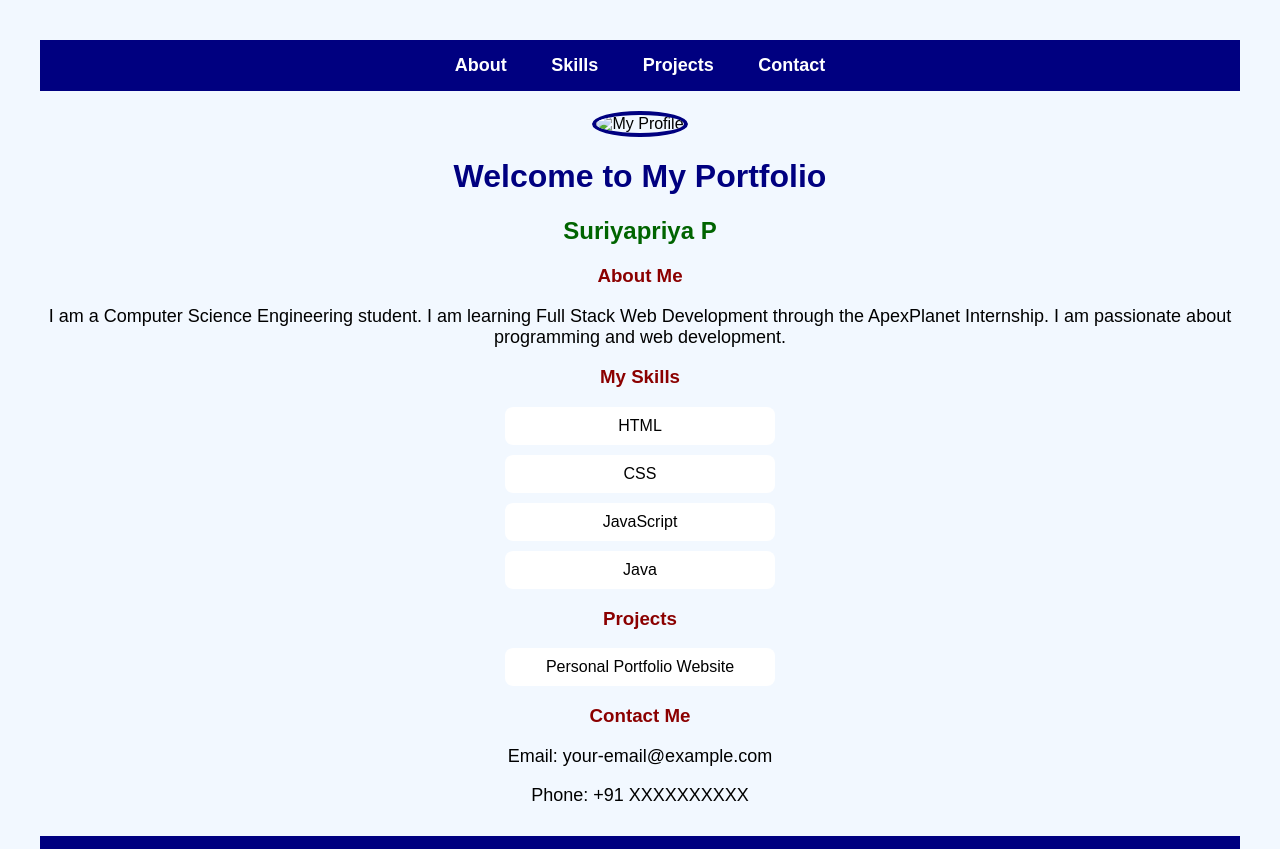
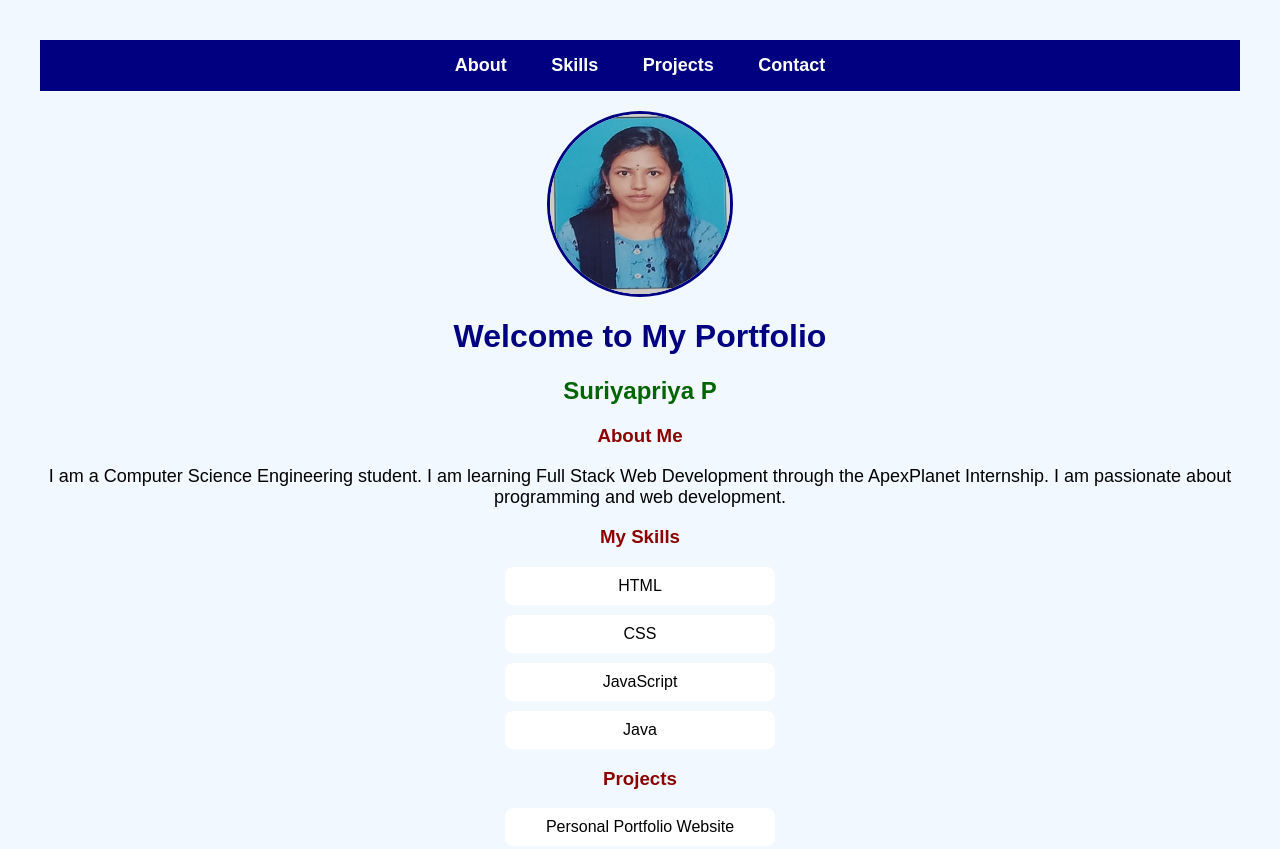
Before and after one commit to Suriyapriya06/Portfolio, a plain HTML site: page index.html in a window 1280 px wide. Shown: the top 849 px of the page. Drawn offline with Linux system fonts and the light colour scheme.

Commit message:
Added profile image and updated portfolio

```diff
--- a/index.html
+++ b/index.html
@@ -11,7 +11,7 @@
     <a href="#projects">Projects</a>
     <a href="#contact">Contact</a>
 </nav>
-<img src="profile.jpg" alt="My Profile" width="180">
+<img src="./profile.jpg.jpeg" alt="My Profile Photo" width="180">
     <h1>Welcome to My Portfolio</h1>
 
 <h2>Suriyapriya P</h2>
--- a/style.css
+++ b/style.css
@@ -62,3 +62,11 @@ footer {
     padding: 15px;
     margin-top: 30px;
 }
+img {
+    width: 180px;
+    height: 180px;
+    border-radius: 50%;
+    display: block;
+    margin: 20px auto;
+    border: 3px solid navy;
+}
```
